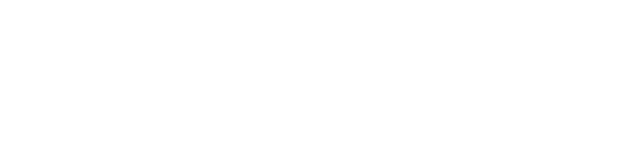
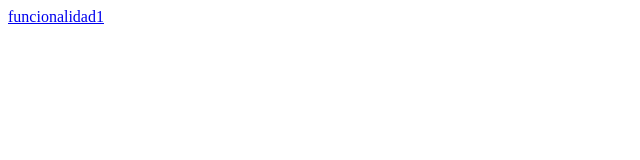
Before and after one commit to Aguirre718/Git-Sophos, a plain HTML site: page index.html in a window 1280 px wide. Shown: the whole page, without its empty margins (0-640 px from the left). Drawn offline with Linux system fonts and the light colour scheme.

Commit message:
Desarrollo funcionalidad 1

```diff
--- a/index.html
+++ b/index.html
@@ -4,5 +4,6 @@
     </head>
     <body>
         <a href="app.html"></a>
+        <a href="funcionalidad1.html">funcionalidad1</a>
     </body>
 </html>
```
